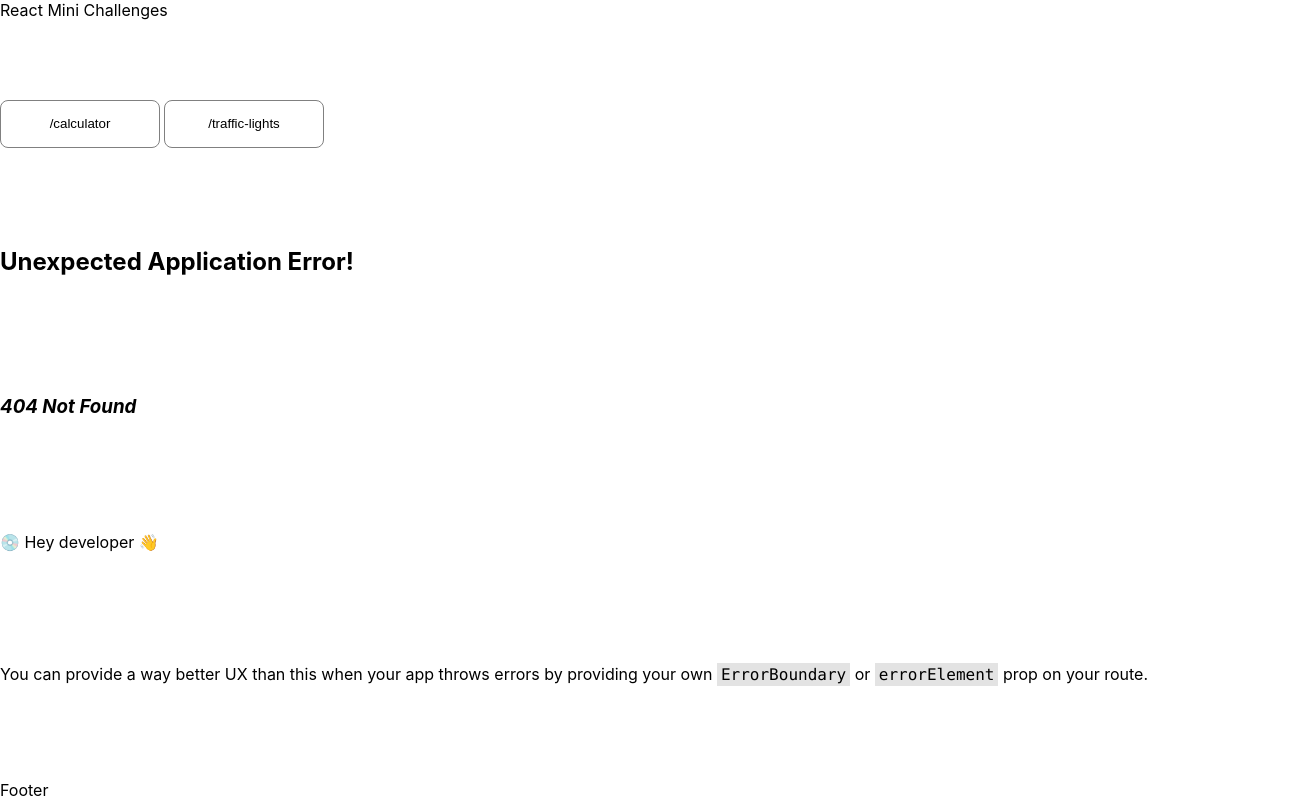
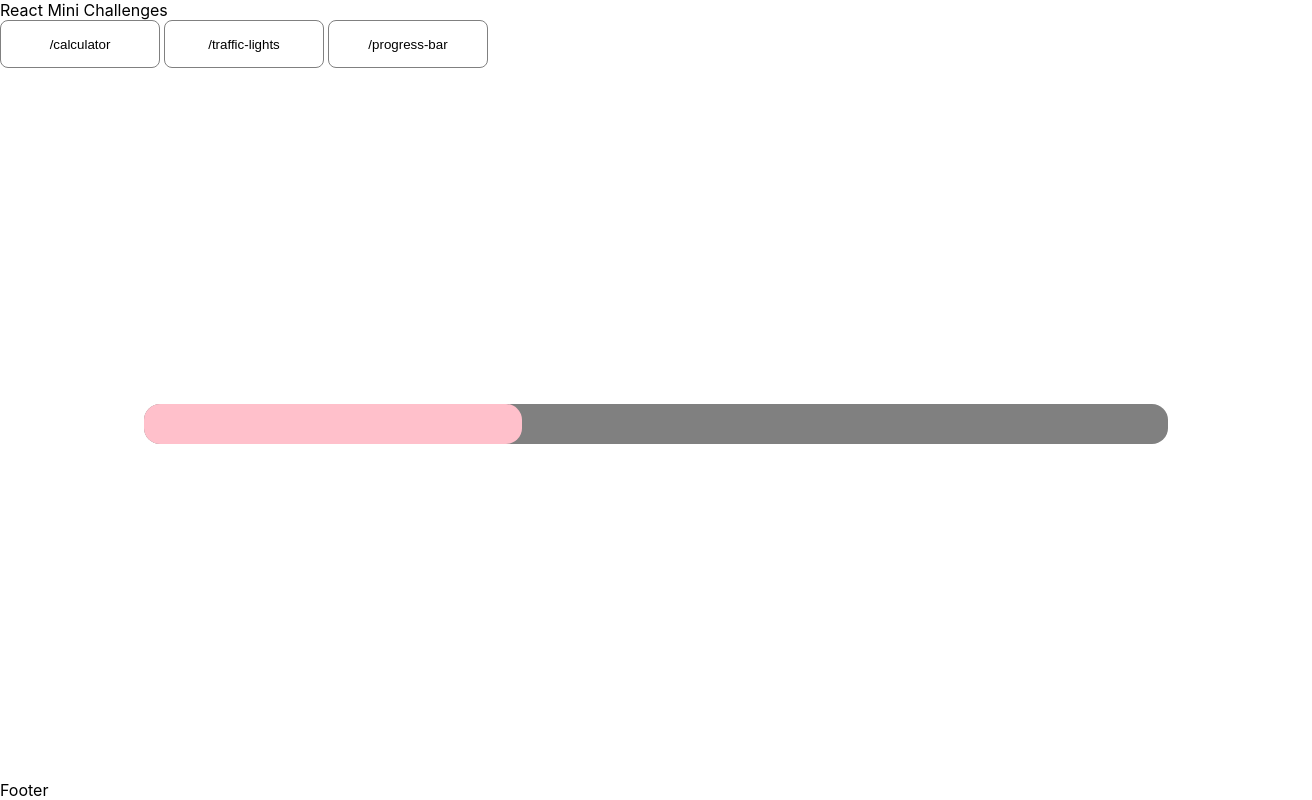
Before and after one commit to parthasarathydNU/front-end-mini-challenges, a React (Create React App) app: page /progress-bar in a window 1280 px wide. Before the commit this address had no page. Shown: the whole page, 1312 px wide, since content can reach past the window. Built offline with nearby package versions, Linux system fonts and the light colour scheme.

Commit message:
Created sample progress bar

```diff
--- a/src/App.js
+++ b/src/App.js
@@ -3,6 +3,7 @@ import TrafficLight from "./components/TrafficLight";
 import Layout from "./components/ui/Layout";
 import { createBrowserRouter, RouterProvider } from "react-router-dom";
 import { AppContext } from "./context/AppContext";
+import ProgressBar from "./components/ProgressBar";
 
 const routerPaths = [
   {
@@ -12,6 +13,10 @@ const routerPaths = [
   {
     path: "/traffic-lights",
     element: <TrafficLight />,
+  },
+  {
+    path: "/progress-bar",
+    element: <ProgressBar />,
   },
 ];
 
--- /dev/null
+++ b/src/components/ProgressBar.jsx
@@ -0,0 +1,46 @@
+import React, { useState, useEffect } from "react";
+import styled from "styled-components";
+import { Container } from "./ui/Container";
+
+const ProgressBarContainer = styled.div`
+  width: 80%;
+  height: 40px;
+  background: grey;
+  border-radius: 1rem;
+  display: flex;
+`;
+
+const ProgressIndicator = styled.div`
+  display: flex;
+  background: pink;
+  height: 100%;
+  transition: width 0.199s linear;
+  border-radius: 1rem;
+`;
+
+function ProgressBar() {
+  const [progress, setProgress] = useState(10);
+
+  useEffect(() => {
+    let currentProgress = progress;
+    let progressBarExpander = setInterval(() => {
+        currentProgress+= 1;
+        currentProgress %= 100;
+        setProgress(currentProgress);
+    }, 200);
+
+    return () => {
+      clearInterval(progressBarExpander);
+    }
+  }, [])
+
+  return (
+    <Container>
+      <ProgressBarContainer>
+        <ProgressIndicator style={{ width: `${progress}%` }} />
+      </ProgressBarContainer>
+    </Container>
+  );
+}
+
+export default ProgressBar;
```
